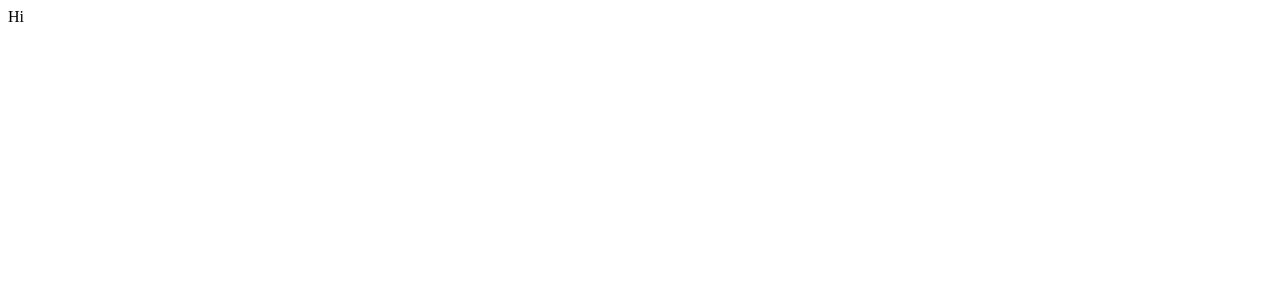
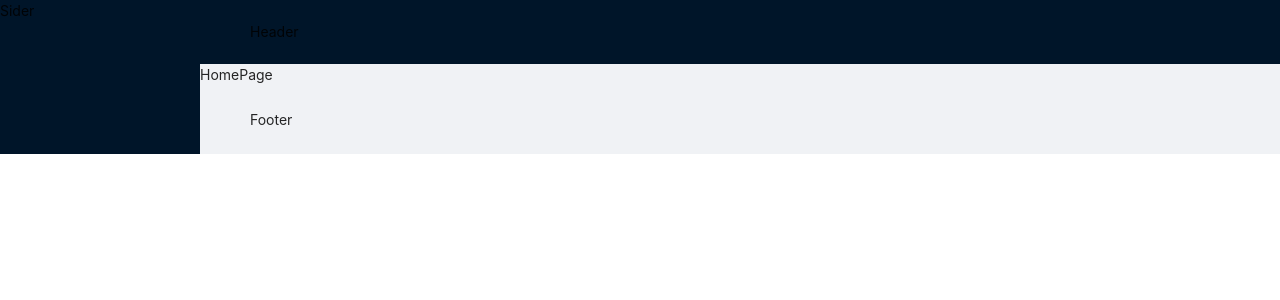
Before and after one commit to jackielin7789978/vuets-antd-test, a Vue app: page / in a window 1280 px wide. Shown: the top 300 px of the page. Built offline with nearby package versions, Linux system fonts and the light colour scheme.

Commit message:
add tools & packages

```diff
--- a/src/App.vue
+++ b/src/App.vue
@@ -1,3 +1,9 @@
 <template>
-	<router-view></router-view>
+  <RouterView />
 </template>
+
+<style>
+.debug {
+  outline: 1px solid gold;
+}
+</style>
--- /dev/null
+++ b/src/layouts/default.vue
@@ -0,0 +1,12 @@
+<template>
+  <a-layout>
+    <a-layout-sider>Sider</a-layout-sider>
+    <a-layout>
+      <a-layout-header>Header</a-layout-header>
+      <a-layout-content>
+        <router-view></router-view>
+      </a-layout-content>
+      <a-layout-footer>Footer</a-layout-footer>
+    </a-layout>
+  </a-layout>
+</template>
--- a/src/main.js
+++ b/src/main.js
@@ -1,12 +1,25 @@
 import { createApp } from 'vue'
 import { createPinia } from 'pinia'
+import App from './App.vue'
 
-import App from './App.vue'
-import router from './router'
+// File Base Routing + Layout system
+import { createRouter, createWebHistory } from 'vue-router'
+import { setupLayouts } from 'virtual:generated-layouts'
+import generatedRoutes from 'virtual:generated-pages'
+const routes = setupLayouts(generatedRoutes)
+const router = createRouter({
+  history: createWebHistory(import.meta.env.BASE_URL),
+  routes,
+})
+
+import Antd from 'ant-design-vue' // dev 使用全域註冊增加開發速度，build 時移除
+import 'ant-design-vue/dist/antd.css' // build 時移除
+import 'virtual:windi.css'
 
 const app = createApp(App)
 
 app.use(createPinia())
 app.use(router)
+app.use(Antd)
 
 app.mount('#app')
--- a/src/views/Hi.vue
+++ b/src/pages/index.vue
@@ -1,3 +1,3 @@
 <template>
-	<div>Hi</div>
+  <h1>HomePage</h1>
 </template>
--- a/src/router/index.js
+++ /dev/null
@@ -1,15 +0,0 @@
-import { createRouter, createWebHistory } from 'vue-router'
-import Hi from '@/views/Hi.vue'
-
-const router = createRouter({
-	history: createWebHistory(import.meta.env.BASE_URL),
-	routes: [
-		{
-			path: '/',
-			name: 'hi',
-			component: Hi,
-		},
-	],
-})
-
-export default router
--- a/vite.config.js
+++ b/vite.config.js
@@ -1,14 +1,36 @@
 import { fileURLToPath, URL } from 'url'
-
 import { defineConfig } from 'vite'
 import vue from '@vitejs/plugin-vue'
 
+import Components from 'unplugin-vue-components/vite'
+// build 時取消 antdv 全域註冊，改用這個 resolver
+// import { AntDesignVueResolver } from 'unplugin-vue-components/resolvers'
+import Pages from 'vite-plugin-pages'
+import Layouts from 'vite-plugin-vue-layouts'
+
+import WindiCSS from 'vite-plugin-windicss'
+
 // https://vitejs.dev/config/
 export default defineConfig({
-  plugins: [vue()],
+  plugins: [
+    vue(),
+    Components({
+      // resolvers: [AntDesignVueResolver()],
+    }),
+    Pages(),
+    Layouts(),
+    WindiCSS(),
+  ],
   resolve: {
     alias: {
-      '@': fileURLToPath(new URL('./src', import.meta.url))
-    }
-  }
+      '@': fileURLToPath(new URL('./src', import.meta.url)),
+    },
+  },
+  css: {
+    preprocessorOptions: {
+      less: {
+        javascriptEnabled: true,
+      },
+    },
+  },
 })
```
Also changed, not shown: package.json (+8 -1 lines), .prettierrc.js (added), 1 other file (tests, documents, lock files or other folders).
